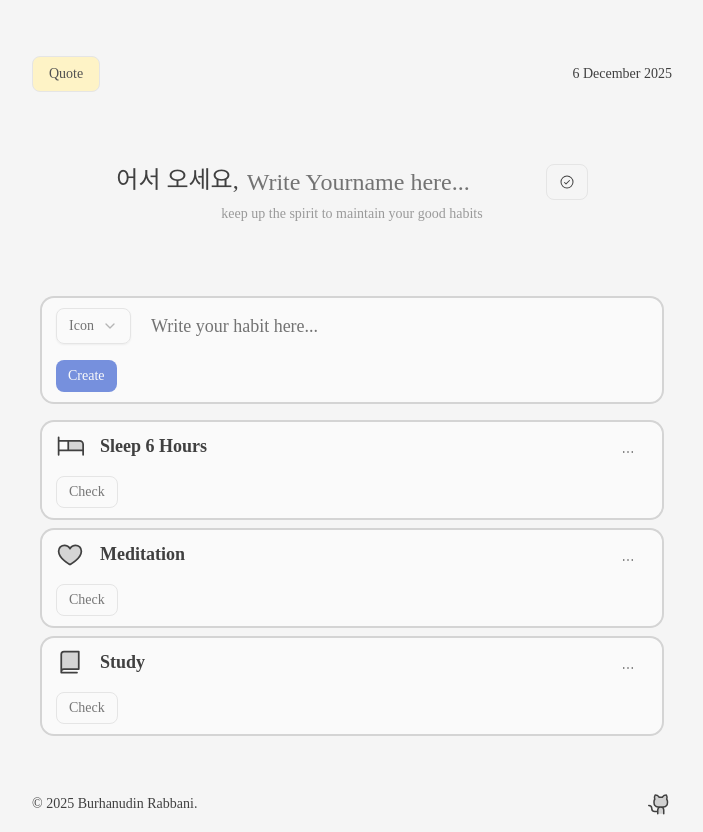
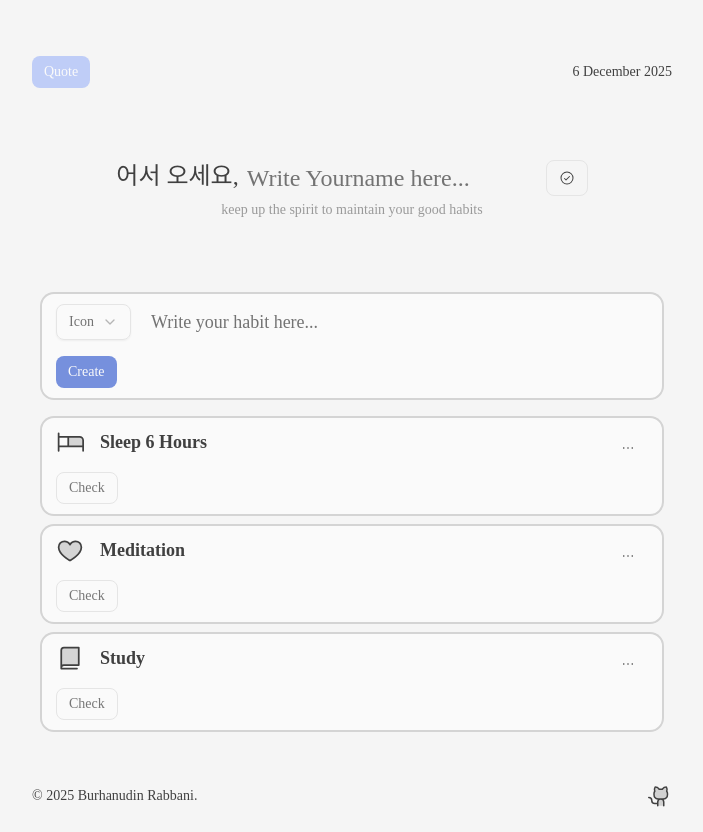
Before and after one commit to burhanudinrabbani666/task-management, a React (Vite) app: page / in a window 1280 px wide. Shown: the whole page, without its empty margins (288-991 px from the left). Built offline with nearby package versions, Linux system fonts and the light colour scheme.

Commit message:
feat: edit button quote

```diff
--- a/src/components/habit-tracking.tsx
+++ b/src/components/habit-tracking.tsx
@@ -116,7 +116,6 @@ export function Habits() {
             Create
           </Button>
         </form>
-        <div className="h-80 overflow-scroll">
         <ul className="flex flex-col-reverse gap-2">
           {habits.map((habit: Habit) => (
             <HabitItem
@@ -127,7 +126,6 @@ export function Habits() {
             />
           ))}
         </ul>
-        </div>
         <div
           className={cn(
             "flex items-center justify-center gap-4 opacity-0",
--- a/src/components/top.tsx
+++ b/src/components/top.tsx
@@ -58,7 +58,7 @@ export function Top() {
     <div className="my-8 flex items-center justify-between px-4">
       <Popover>
         <PopoverTrigger asChild>
-          <Button className="bg-amber-100 text-neutral-600" variant="ghost">
+          <Button className="text-neutral-50" variant="destructive" size="sm">
             {" "}
             Quote
           </Button>
--- a/src/index.css
+++ b/src/index.css
@@ -54,13 +54,13 @@ body {
   --popover-foreground: oklch(0.145 0 0);
   --primary: #7690dd;
   --primary-foreground: oklch(0.985 0 0);
-  --secondary: oklch(97.015% 0.00011 271.152 / 0);
+  --secondary: #bfcdf700;
   --secondary-foreground: oklch(0.205 0 0);
   --muted: oklch(0.97 0 0);
   --muted-foreground: oklch(0.556 0 0);
   --accent: oklch(0.97 0 0);
   --accent-foreground: oklch(0.205 0 0);
-  --destructive: oklch(0.577 0.245 27.325);
+  --destructive: #bfcdf7;
   --border: oklch(0.922 0 0);
   --input: oklch(0.922 0 0);
   --ring: oklch(0.708 0 0);
```
Lines whose indentation alone changed are shown as unchanged.
